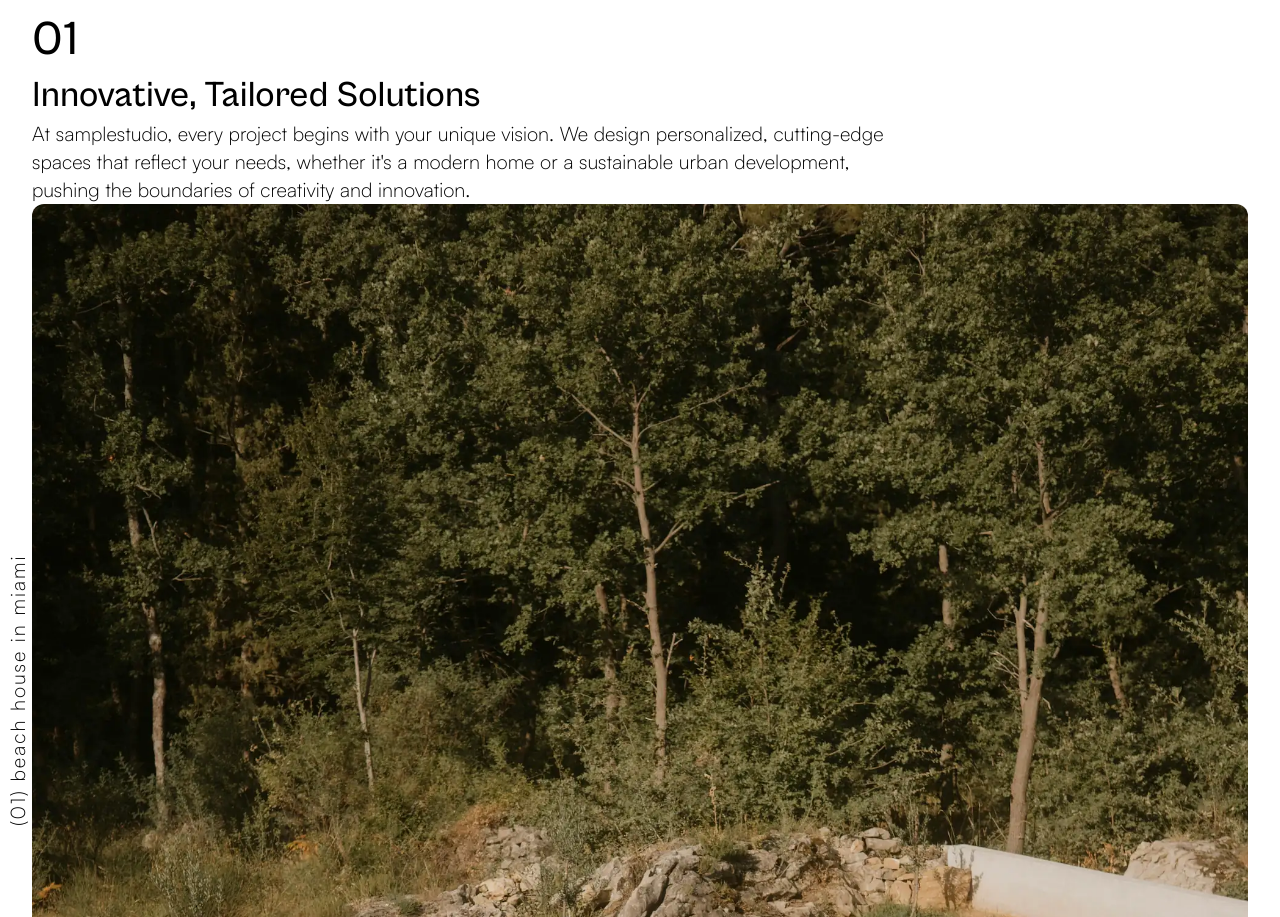
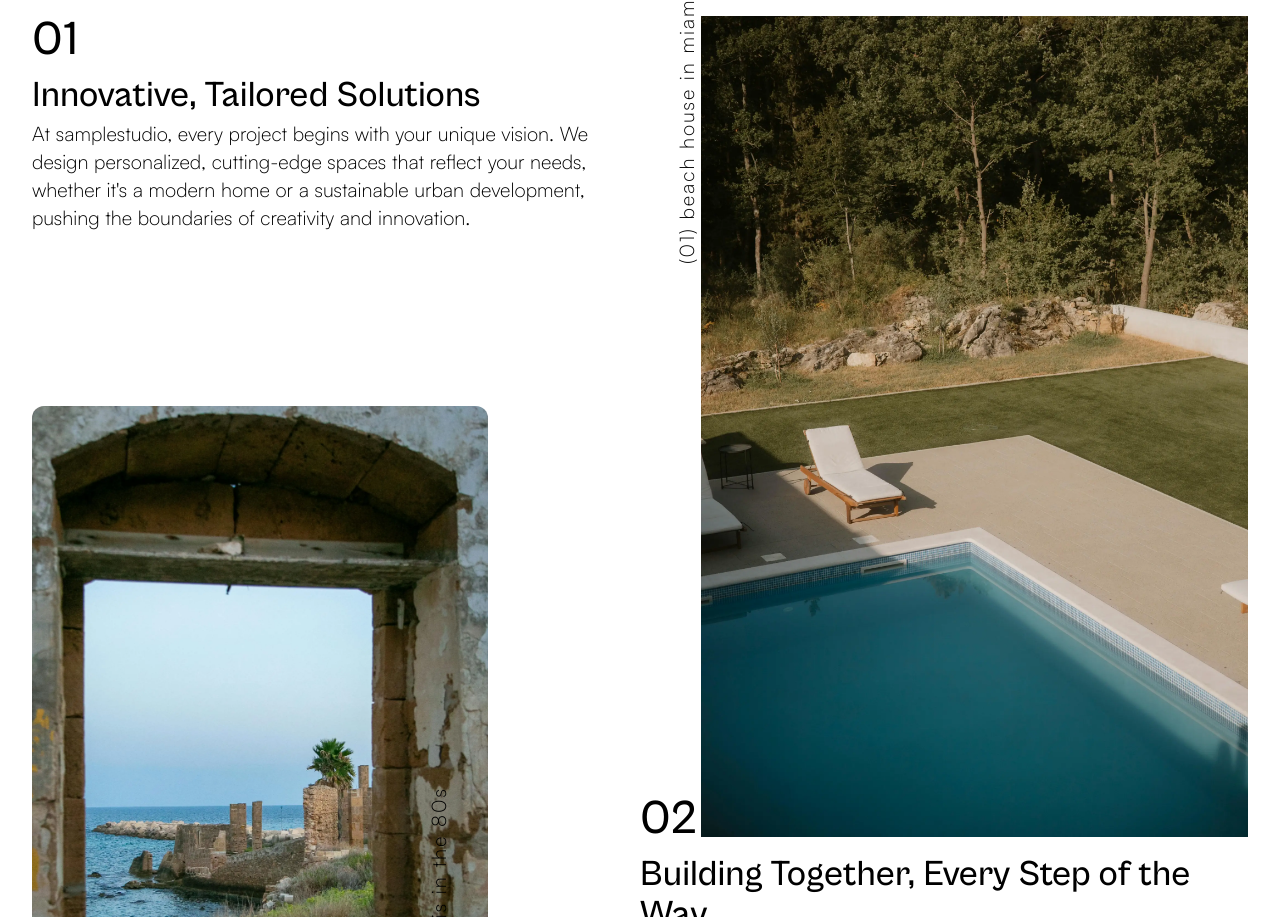
Before and after one commit to swayamsth/samplestudio, a React (Vite) app: page / in a window 1280 px wide. Shown: the part 3274-4191 px from the top of the page. Built offline with nearby package versions, Linux system fonts and the light colour scheme.

Commit message:
Fix images in grid but images overlaps the txt, need to fix

```diff
--- a/src/components/SetApart.jsx
+++ b/src/components/SetApart.jsx
@@ -3,10 +3,10 @@ import { whyUs } from "../constants";
 
 const SetApart = () => {
   return (
-    <section className="p-8">
+    <section className="p-8 grid grid-rows-6 grid-cols-2 w-full h-[300vh]">
       {/* First Section */}
 
-      <div>
+      <div className="row-start-1 row-span-1 col-start-1 col-span-1">
         <h1 className="font-cabinet text-3xl mb-3 font-medium sm:text-4xl lg:text-5xl 2xl:text-6xl">
           {whyUs[0].id}
         </h1>
@@ -18,12 +18,8 @@ const SetApart = () => {
         </p>
       </div>
 
-      <div className="relative">
-        <img
-          src={whyUs[0].image.src}
-          alt={whyUs[0].image.title}
-          className="w-full h-auto rounded-xl object-cover"
-        />
+      <div className="relative row-start-1 row-span-2 col-start-2 col-span-1 size-[90%] rounded-xl object-cover justify-self-end">
+        <img src={whyUs[0].image.src} alt={whyUs[0].image.title} className="" />
 
         <div className="absolute left-0 top-1/3 origin-bottom-left -translate-y-1/2 -rotate-90 transform">
           <p className="whitespace-nowrap font-light text-base tracking-widest font-satoshi sm:text-lg lg:text-xl">
@@ -34,7 +30,7 @@ const SetApart = () => {
 
       {/* Second Section */}
 
-      <div>
+      <div className="row-start-3 row-span-1 col-start-2 col-span-1">
         <h1 className="font-cabinet text-3xl mb-3 font-medium sm:text-4xl lg:text-5xl 2xl:text-6xl">
           {whyUs[1].id}
         </h1>
@@ -46,7 +42,7 @@ const SetApart = () => {
         </p>
       </div>
 
-      <div className="relative w-full h-auto">
+      <div className="relative w-3/4 h-auto row-start-2 row-span-2 col-start-1 col-span-1">
         <img
           src={whyUs[1].image.src}
           alt={whyUs[1].image.title}
@@ -62,7 +58,7 @@ const SetApart = () => {
 
       {/* Third Section */}
 
-      <div>
+      <div className="row-start-4 row-span-1 col-start-1 col-span-1">
         <h1 className="font-cabinet text-3xl mb-3 font-medium sm:text-4xl lg:text-5xl 2xl:text-6xl">
           {whyUs[2].id}
         </h1>
@@ -74,11 +70,11 @@ const SetApart = () => {
         </p>
       </div>
 
-      <div className="relative">
+      <div className="relative row-start-4 row-span-2 col-start-2 col-span-1 w-10/12 h-auto justify-self-end">
         <img
           src={whyUs[2].image.src}
           alt={whyUs[2].image.title}
-          className="w-full h-auto rounded-xl object-cover"
+          className="rounded-xl object-cover"
         />
 
         <div className="absolute left-0 top-1/3 origin-bottom-left -translate-y-1/2 -rotate-90 transform">
@@ -90,7 +86,7 @@ const SetApart = () => {
 
       {/* Fourth Section */}
 
-      <div>
+      <div className="row-start-6 row-span-1 col-start-2 col-span-1">
         <h1 className="font-cabinet text-3xl mb-3 font-medium sm:text-4xl lg:text-5xl 2xl:text-6xl">
           {whyUs[3].id}
         </h1>
@@ -102,7 +98,7 @@ const SetApart = () => {
         </p>
       </div>
 
-      <div className="relative w-full h-auto">
+      <div className="relative w-10/12 h-auto row-start-5 row-span-2 col-start-1 col-span-1">
         <img
           src={whyUs[3].image.src}
           alt={whyUs[3].image.title}
--- a/src/sections/WhyUs.jsx
+++ b/src/sections/WhyUs.jsx
@@ -8,7 +8,7 @@ const WhyUs = () => {
       {whyUsHeading.map(({ title, description, button }, index) => (
         <div
           key={index}
-          className="p-8 flex justify-between max-sm:flex-col max-sm: gap-3"
+          className="p-8 flex justify-between max-sm:flex-col max-sm:gap-3"
         >
           <h1 className="font-cabinet text-3xl font-medium sm:text-4xl lg:text-5xl 2xl:text-6xl w-[8ch]">
             {title}
```
